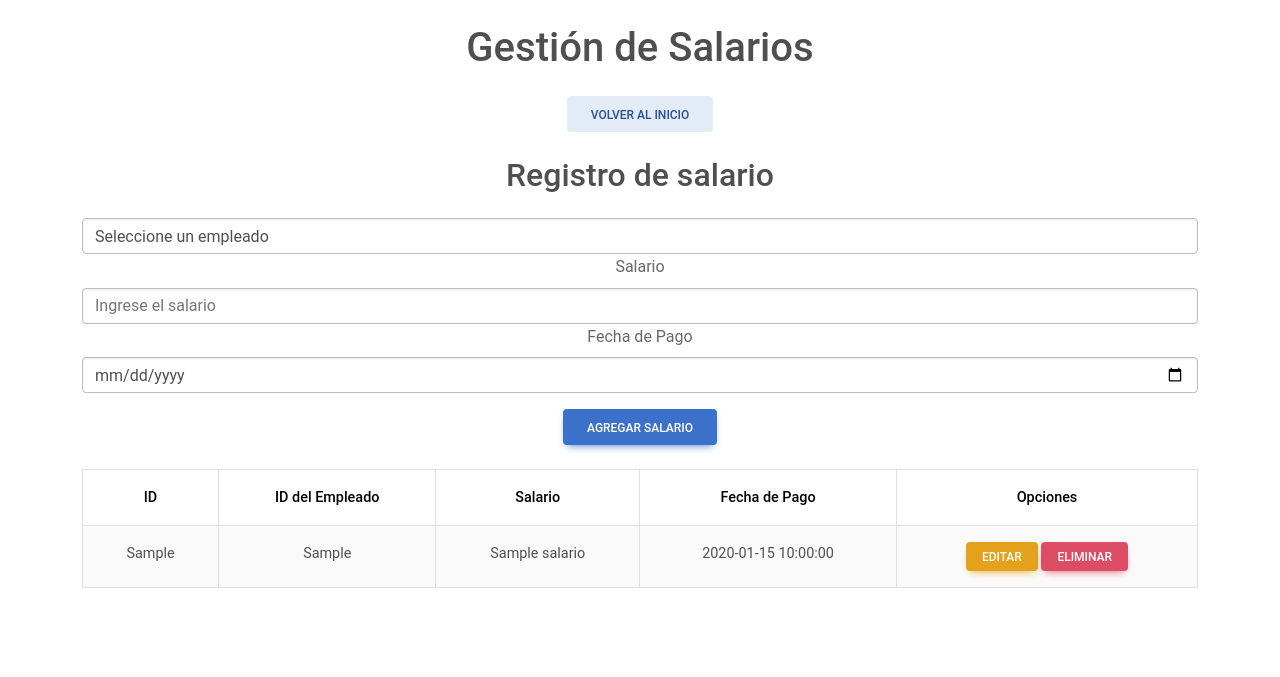
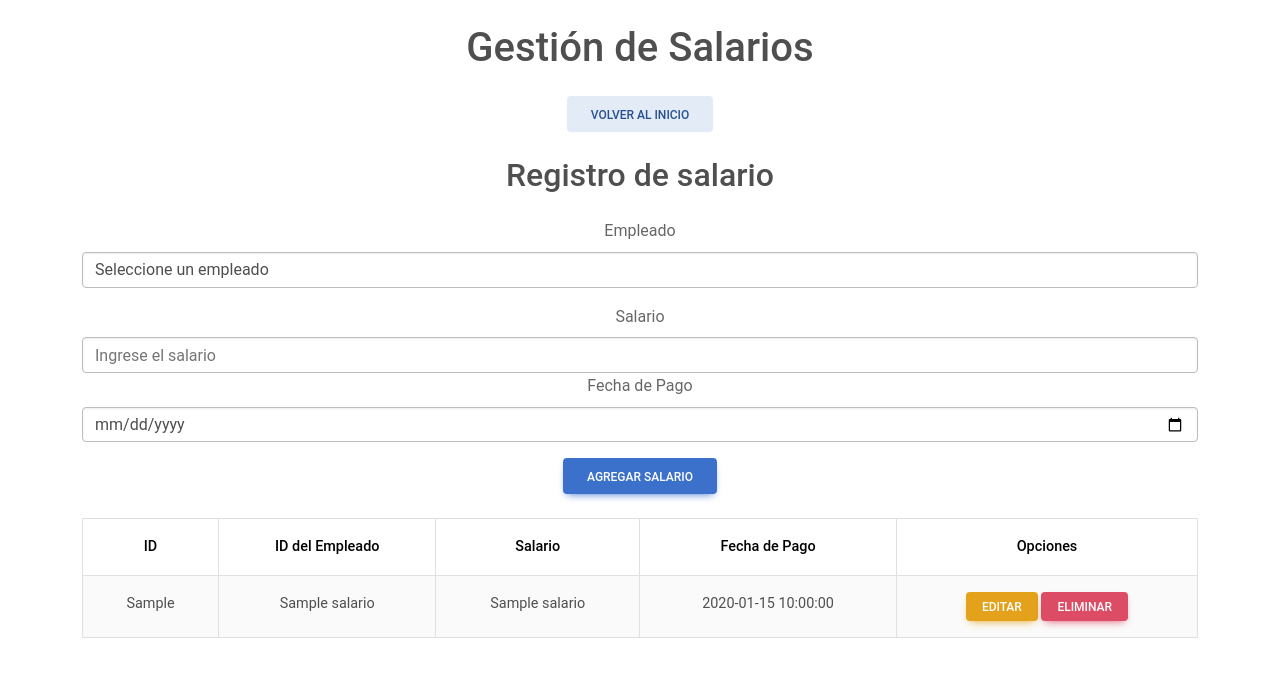
Before and after one commit to MrSignals/Proyecto-PA, a Flask app: template templates/salarios.html in a window 1280 px wide. Shown: the top 677 px of the page. Run offline with Flask 3, Linux system fonts and the light colour scheme; the template is opened without the code that fills it: most values are stand-ins (such as "Sample title", 1, 10 or a date in 2020); parts of the project's set-up code (start-up, migrations or seed data) failed here and were passed over; some libraries are stand-ins or nearby versions.

Commit message:
Funcionalidades de salarios implementadas

```diff
--- a/App.py
+++ b/App.py
@@ -302,92 +302,147 @@ def delete_proyecto(id):
 
     return redirect('/proyectos')
 
-#Apartado para salarios.... !!!!BORRAR EN CASO DE EMERGENCIA
-@app.route('/salarios', methods=['GET'])
+@app.route('/salarios', methods=['GET', 'POST'])
 def salario():
-    cursor = db.connection.cursor()  # Usa un cursor estándar
-    cursor.execute("SELECT * FROM salarios")
-    resultados = cursor.fetchall()  # Devuelve los resultados como una lista de tuplas
-    cursor.close()
+    cursor = db.connection.cursor()
+
+    if request.method == 'POST':
+        # Procesar el formulario para agregar un salario
+        id_empleado = request.form['id_empleado']
+        salario = request.form['salario']
+        fecha_pago = request.form['fecha_pago']
+
+        try:
+            cursor.execute("""
+                INSERT INTO Salarios (id_empleado, salario, fecha_pago)
+                VALUES (%s, %s, %s)
+            """, (id_empleado, salario, fecha_pago))
+            db.connection.commit()
+            flash("Salario agregado exitosamente", "success")
+        except Exception as e:
+            db.connection.rollback()
+            flash(f"Error al agregar el salario: {e}", "danger")
+        finally:
+            cursor.close()
+
+    # Recuperar los empleados para mostrarlos en el combo box
+    try:
+        cursor.execute("SELECT id_empleado, nombre FROM Empleados")
+        empleados = cursor.fetchall()  # Devuelve una lista de tuplas con (id_empleado, nombre)
+    except Exception as e:
+        flash(f"Error al obtener empleados: {e}", "danger")
+        empleados = []  # Si ocurre un error, aseguramos que empleados sea una lista vacía
+
+    # Obtener los salarios con los nombres de los empleados
+    try:
+        cursor.execute("""
+            SELECT Salarios.id_salario, Empleados.nombre, Salarios.salario, Salarios.fecha_pago
+            FROM Salarios
+            JOIN Empleados ON Salarios.id_empleado = Empleados.id_empleado
+        """)
+        resultados = cursor.fetchall()  # Devuelve los resultados de los salarios con los nombres de empleados
+    except Exception as e:
+        flash(f"Error al obtener salarios: {e}", "danger")
+        resultados = []  # Si ocurre un error, aseguramos que resultados sea una lista vacía
 
     salarios = []
     for row in resultados:
-        proyectos.append({
+        salarios.append({
             'id_salario': row[0],
-            'id_empleado': row[1],
-            'salario' : row[2],
+            'nombre_empleado': row[1],  # El nombre del empleado
+            'salario': row[2],
             'fecha_pago': row[3]
         })
 
-    return render_template('salarios.html', salarios=salarios)
+    cursor.close()
+
+    return render_template('salarios.html', salarios=salarios, empleados=empleados)
 
 
-@app.route('/add_salarios', methods=['POST'])
+@app.route('/add_salarios', methods=['GET', 'POST'])
 def add_salario():
-    '''id_salario = request.form['id_salario']#AUTOINCREMENTO
-    id_empleado = request.form['id_empleado']#CLAVE FORANEA
-    salario = request.form['salario']
-    fecha_pago = request.form['fecha_pago']'''
+    cursor = db.connection.cursor()
 
-    cursor = db.connection.cursor()  # Usamos db.connection para crear el cursor
-     #################### EDITAR SI ES NECESARIO
-    cursor.execute("SELECT id_empleado, nombre FROM Empleados")##seleccionar los empleados para el combobox
-    empleados = cursor.fetchall()  # Lista de empleados (id_empleado, nombre)
-    print('HOLLAAAAAAA')
-    print(salarios)
-    ####################################
     if request.method == 'POST':
-        id_empleado = request.form['id_empleado']  # ID seleccionado en el combobox
+        # Procesar el formulario para agregar un salario
+        id_empleado = request.form['id_empleado']
         salario = request.form['salario']
         fecha_pago = request.form['fecha_pago']
 
-        # Insertar el nuevo salario en la base de datos
-        cursor.execute("""
-            INSERT INTO Salarios (id_empleado, salario, fecha_pago)
-            VALUES (%s, %s, %s)
-        """, (id_empleado, salario, fecha_pago))
-        db.connection.commit()
-        flash('Salario agregado exitosamente', 'success')
-        return redirect('/salarios')
+        try:
+            cursor.execute("""
+                INSERT INTO Salarios (id_empleado, salario, fecha_pago)
+                VALUES (%s, %s, %s)
+            """, (id_empleado, salario, fecha_pago))
+            db.connection.commit()
+            flash("Salario agregado exitosamente", "success")
+        except Exception as e:
+            db.connection.rollback()
+            flash(f"Error al agregar el salario: {e}", "danger")
+        finally:
+            cursor.close()
 
-    return render_template('salarios.html', salarios=salarios)
-    '''
-    try:# SE ELIMINA id salario ya que es una variable de incremento
-        cursor.execute("INSERT INTO salarios (id_empleado, salario, fecha_pago) VALUES (%s, %s, %s)", (id_salario, id_empleado, salario, fecha_pago))
+        return redirect(url_for('salario'))  # Redirige a la misma página para mostrar los salarios
 
-        db.connection.commit()  # Usamos db.connection.commit() en lugar de db.commit()
-        flash("Salario agregado exitosamente", "success")
-    except Exception as e:
-        db.connection.rollback()  # Usamos db.connection.rollback() en lugar de db.rollback()
-        flash(f"Error al agregar el salario: {e}", "danger")
-    finally:
+    else:
+        # Si el método es GET, obtenemos los empleados para el formulario
+        try:
+            cursor.execute("SELECT id_empleado, nombre FROM Empleados")
+            empleados = cursor.fetchall()  # Devuelve una lista de tuplas con (id_empleado, nombre)
+        except Exception as e:
+            flash(f"Error al obtener empleados: {e}", "danger")
+            empleados = []  # Si ocurre un error, aseguramos que empleados sea una lista vacía
+
+        # Obtener los salarios para la tabla
+        cursor.execute("SELECT * FROM Salarios")
+        resultados = cursor.fetchall()  # Devuelve los resultados de los salarios
+        salarios = []
+        for row in resultados:
+            salarios.append({
+                'id_salario': row[0],
+                'id_empleado': row[1],
+                'salario': row[2],
+                'fecha_pago': row[3]
+            })
+
         cursor.close()
-    return redirect('/salarios')
-'''
+
+        return render_template('add_salario.html', empleados=empleados, salarios=salarios)
+
 
 @app.route('/edit_salarios/<int:id>', methods=['GET', 'POST'])
 def edit_salarios(id):
     cursor = db.connection.cursor(MySQLdb.cursors.DictCursor)
-    cursor.execute("SELECT * FROM salarios WHERE id_salario = %s", (id,))
+
+    # Obtener los datos del salario a editar
+    cursor.execute("SELECT * FROM Salarios WHERE id_salario = %s", (id,))
     salarios = cursor.fetchone()
     cursor.close()
 
+    # Si es un POST (cuando el formulario es enviado)
     if request.method == 'POST':
-        ##nuevo_empleado = request.form['id_empleado']
+        # Obtener los nuevos valores del formulario
         nuevo_salario = request.form['salario']
-        nuevo_fecha_pago = request.form['fecha_pago']
+        nueva_fecha_pago = request.form['fecha_pago']
+
+        # Actualizar el salario en la base de datos
         cursor = db.connection.cursor()
         try:
-            cursor.execute("UPDATE salarios SET salario = %s, fecha_pago = %s WHERE id_proyecto = %s", (nuevo_salario,nuevo_fecha_pago, id,))
+            cursor.execute("""
+                UPDATE Salarios
+                SET salario = %s, fecha_pago = %s
+                WHERE id_salario = %s
+            """, (nuevo_salario, nueva_fecha_pago, id))
             db.connection.commit()
-            flash("salario actualizado exitosamente", "success")
-            return redirect('/salarios')
+            flash("Salario actualizado exitosamente", "success")
+            return redirect('/salarios')  # Redirige a la página de salarios
         except Exception as e:
             db.connection.rollback()
             flash(f"Error al actualizar el salario: {e}", "danger")
         finally:
             cursor.close()
 
+    # Si es un GET, mostramos el formulario de edición con los datos actuales
     return render_template('edit_salarios.html', salarios=salarios)
 
 @app.route('/delete_salarios/<int:id>', methods=['GET'])
@@ -396,7 +451,7 @@ def delete_salario(id):
     try:
         cursor.execute("DELETE FROM salarios WHERE id_salario = %s", (id,))
         db.connection.commit()
-        flash("salario eliminado exitosamente", "success")
+        flash("Salario eliminado exitosamente", "success")
     except Exception as e:
         db.connection.rollback()
         flash(f"Error al eliminar el salario: {e}", "danger")
--- a/templates/index.html
+++ b/templates/index.html
@@ -32,9 +32,11 @@ body%}
           <a class="nav-link" href="{{ url_for('proyectos') }}"
             >Gestión de Proyectos</a
           >
-        </li> <!--Gestion de salarios-->
+        </li>
+        <!--Gestion de salarios-->
+
         <li class="nav-item">
-          <a class="nav-link" href="{{ url_for('salarios') }}"
+          <a class="nav-link" href="{{ url_for('salario') }}"
             >Gestión de Salarios</a
           >
         </li>
--- a/templates/salarios.html
+++ b/templates/salarios.html
@@ -1,46 +1,46 @@
-{% extends 'base.html' %}
-{% block title %}Gestión de Salarios{% endblock %}
-{% block body %}
+{% extends 'base.html' %} {% block title %}Gestión de Salarios{% endblock %} {%
+block body %}
 <div class="container mt-4">
   <h1 class="text-center">Gestión de Salarios</h1>
   <div class="text-center mt-4">
-    <a href="{{ url_for('home') }}" class="btn btn-secondary mb-4">Volver al Inicio</a>
+    <a href="{{ url_for('home') }}" class="btn btn-secondary mb-4"
+      >Volver al Inicio</a
+    >
   </div>
   <h2>Registro de salario</h2>
 
-  {% with messages = get_flashed_messages(with_categories=true) %}
-  {% if messages %}
+  {% with messages = get_flashed_messages(with_categories=true) %} {% if
+  messages %}
   <div class="alert-container">
     {% for category, message in messages %}
-    <div class="alert alert-{{ category }} alert-dismissible fade show" role="alert">
+    <div
+      class="alert alert-{{ category }} alert-dismissible fade show"
+      role="alert"
+    >
       <strong>{{ message }}</strong>
-      <button type="button" class="btn-close" data-bs-dismiss="alert" aria-label="Close"></button>
+      <button
+        type="button"
+        class="btn-close"
+        data-bs-dismiss="alert"
+        aria-label="Close"
+      ></button>
     </div>
     {% endfor %}
   </div>
-  {% endif %}
-  {% endwith %}
+  {% endif %} {% endwith %}
 
   <!-- Formulario para agregar salario -->
-  <form action="/add_salarios" method="POST" class="mt-4">
+  <form action="{{ url_for('add_salario') }}" method="POST" class="mt-4">
     <div class="mb-3">
+      <label for="id_empleado" class="form-label">Empleado</label>
       <select id="id_empleado" name="id_empleado" class="form-control" required>
         <option value="" selected disabled>Seleccione un empleado</option>
-        {% for empleados in empleados %}
-        <option value="{{ empleado[0] }}">{{ empleado[0] }} - {{ empleado[1] }}</option>
+        {% for empleado in empleados %}
+        <option value="{{ empleado[0] }}">{{ empleado[1] }}</option>
         {% endfor %}
       </select>
-<!--
-      <label for="id_empleado" class="form-label">ID del Empleado</label>
-      <input
-        type="number"
-        id="id_empleado"
-        name="id_empleado"
-        class="form-control"
-        placeholder="Ingrese el ID del empleado"
-        required
-      />
-      -->
+    </div>
+
     <label for="salario" class="form-label">Salario</label>
     <input
       type="number"
@@ -51,17 +51,17 @@
       step="0.01"
       required
     />
+
     <label for="fecha_pago" class="form-label">Fecha de Pago</label>
     <input
       type="date"
       id="fecha_pago"
       name="fecha_pago"
       class="form-control"
-        placeholder="Seleccione la fecha de pago"
       required
     />
-    </div>
-    <button type="submit" class="btn btn-primary">Agregar Salario</button>
+
+    <button type="submit" class="btn btn-primary mt-3">Agregar Salario</button>
   </form>
 
   <!-- Tabla para mostrar los salarios -->
@@ -79,18 +79,20 @@
       {% for salario in salarios %}
       <tr>
         <td>{{ salario.id_salario }}</td>
-        <td>{{ salario.id_empleado }}</td>
+        <td>{{ salario.nombre_empleado }}</td>
         <td>{{ salario.salario }}</td>
         <td>{{ salario.fecha_pago }}</td>
         <td>
           <a
             href="{{ url_for('edit_salarios', id=salario.id_salario) }}"
             class="btn btn-warning btn-sm"
-            >Editar</a>
+            >Editar</a
+          >
           <a
             href="{{ url_for('delete_salario', id=salario.id_salario) }}"
             class="btn btn-danger btn-sm"
-            >Eliminar</a>
+            >Eliminar</a
+          >
         </td>
       </tr>
       {% endfor %}
```
Also changed, not shown: templates/edit_salarios.html (+20 -13 lines). Lines whose indentation alone changed are shown as unchanged.
